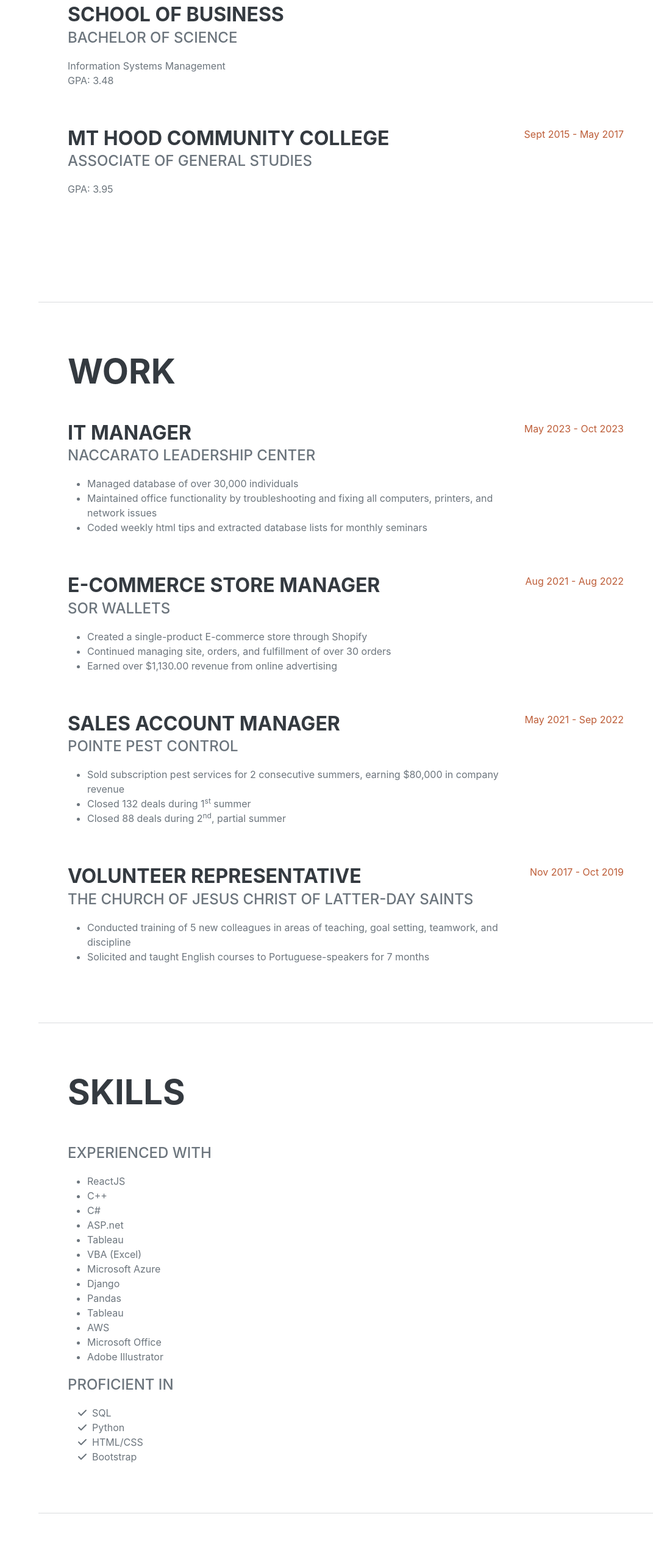
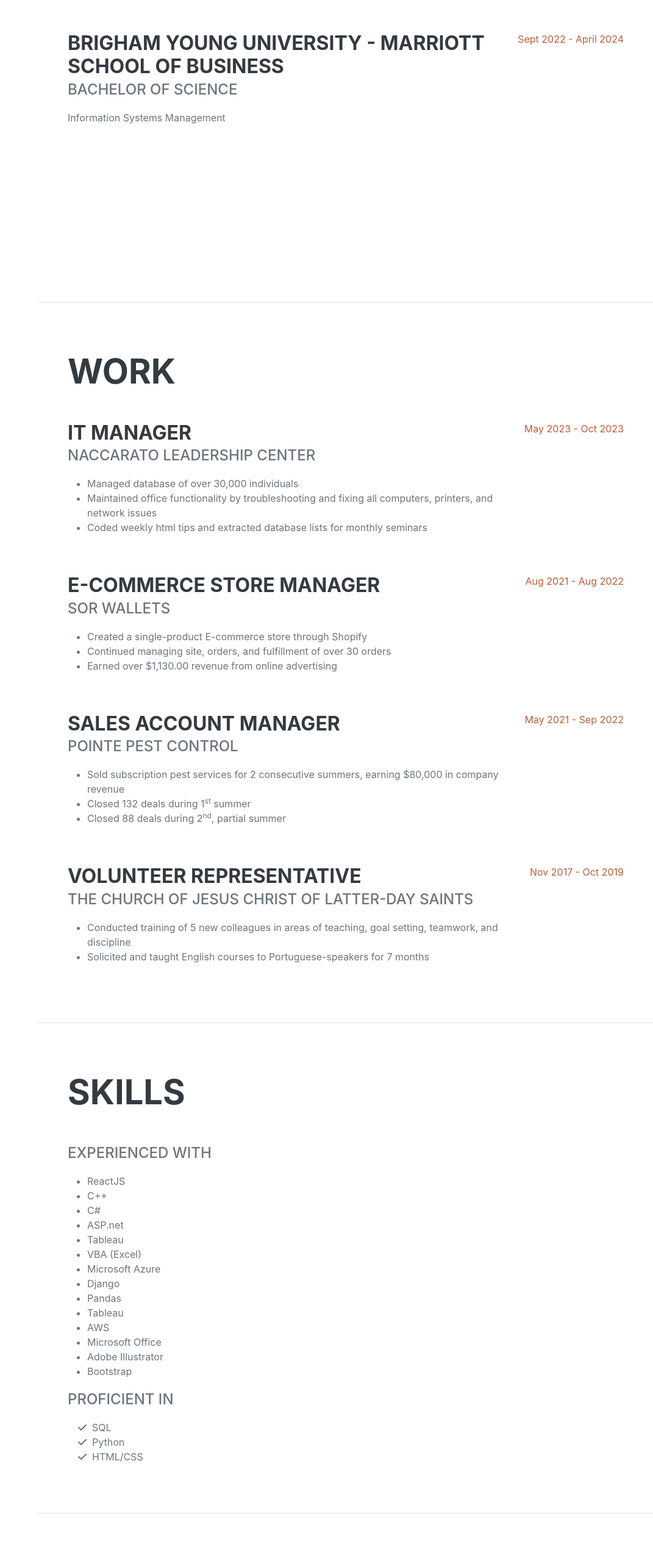
Before and after one commit to porterthomas1/Portfolio-Website, a plain HTML site: page index.html in a window 1280 px wide. Shown: the part 2340-4900 px from the top of the page at 61% size, without its empty margins (209-1280 px from the left). Drawn offline with nearby package versions, Linux system fonts and the light colour scheme; a web font is replaced by a local one.

Commit message:
update 5/1/24

```diff
--- a/index.html
+++ b/index.html
@@ -232,20 +232,9 @@
               </h3>
               <div class="subheading mb-3">Bachelor of Science</div>
               <div>Information Systems Management</div>
-              <p>GPA: 3.48</p>
             </div>
             <div class="flex-shrink-0">
               <span class="text-primary">Sept 2022 - April 2024</span>
-            </div>
-          </div>
-          <div class="d-flex flex-column flex-md-row justify-content-between">
-            <div class="flex-grow-1">
-              <h3 class="mb-0">Mt Hood Community College</h3>
-              <div class="subheading mb-3">Associate of General Studies</div>
-              <p>GPA: 3.95</p>
-            </div>
-            <div class="flex-shrink-0">
-              <span class="text-primary">Sept 2015 - May 2017</span>
             </div>
           </div>
         </div>
@@ -375,6 +364,7 @@
             <li>AWS</li>
             <li>Microsoft Office</li>
             <li>Adobe Illustrator</li>
+            <li>Bootstrap</li>
           </ul>
           <div class="subheading mb-3">Proficient in</div>
           <ul class="fa-ul mb-0">
@@ -389,10 +379,6 @@
             <li>
               <span class="fa-li"><i class="fas fa-check"></i></span>
               HTML/CSS
-            </li>
-            <li>
-              <span class="fa-li"><i class="fas fa-check"></i></span>
-              Bootstrap
             </li>
           </ul>
         </div>
@@ -533,13 +519,6 @@
       <hr class="m-0" />
       <!-- Contact -->
 
-      <!--
-                <div class="subheading mb-5">
-                    865 N 160 W · Provo, UT 84604 · (971) 404-9065 ·
-                    <a href="mailto:name@email.com">pthoma24@byu.edu</a>
-                </div>
-            -->
-
       <section class="resume-section" id="contact">
         <div class="resume-section-content">
           <h2 class="mb-5">Contact</h2>
@@ -550,7 +529,9 @@
             </li>
             <li>
               <div class="subheading">Email:</div>
-              <p><a href="mailto:name@email.com">pthoma24@byu.edu</a></p>
+              <p>
+                <a href="mailto:name@email.com">porter_thomas@hotmail.com</a>
+              </p>
             </li>
           </ul>
         </div>
```
